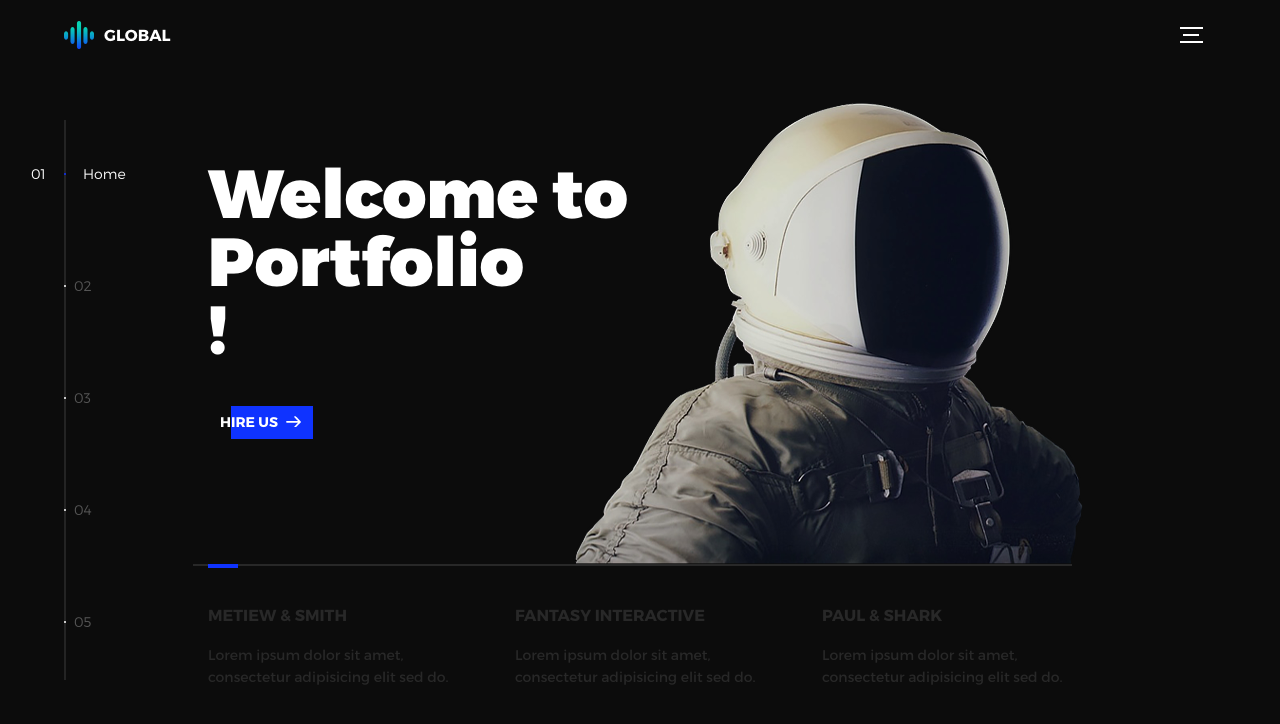
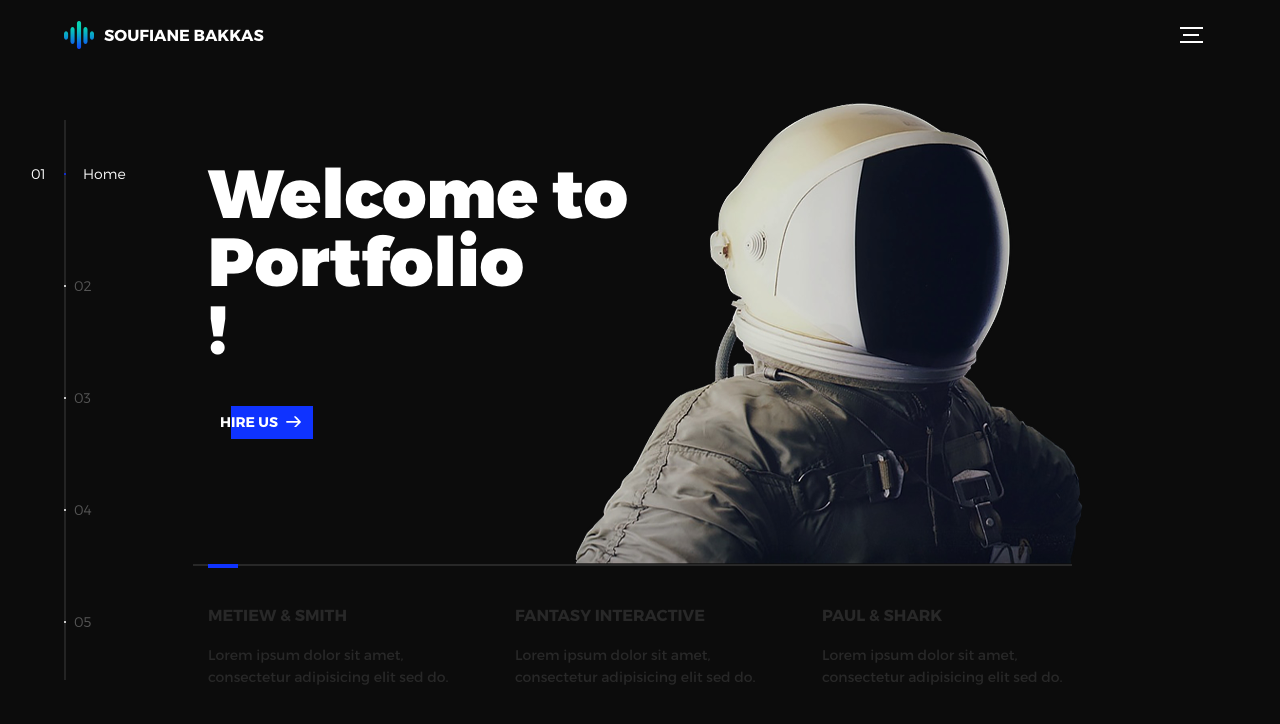
Before and after one commit to bakkassoufian/myportfolio, a plain HTML site: page index.html in a window 1280 px wide. Drawn offline with nearby package versions, Linux system fonts and the light colour scheme.

Commit message:
add name

```diff
--- a/index.html
+++ b/index.html
@@ -28,7 +28,7 @@
         <header class="header">
           <a class="header--logo" href="#0">
             <img src="assets/img/logo.png" alt="Global">
-            <p>Global</p>
+            <p>Soufiane Bakkas</p>
           </a>
           <button class="header--cta cta">Hire Us</button>
           <div class="header--nav-toggle">
```
